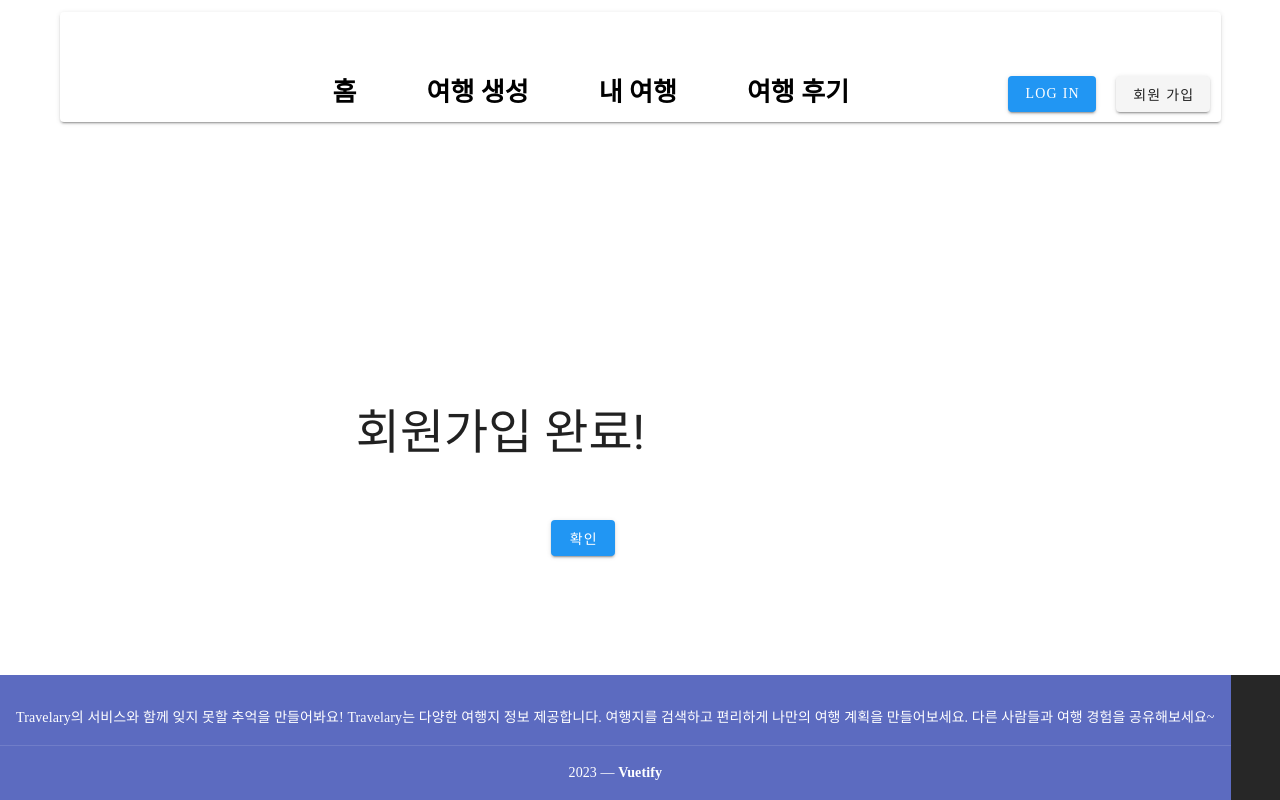
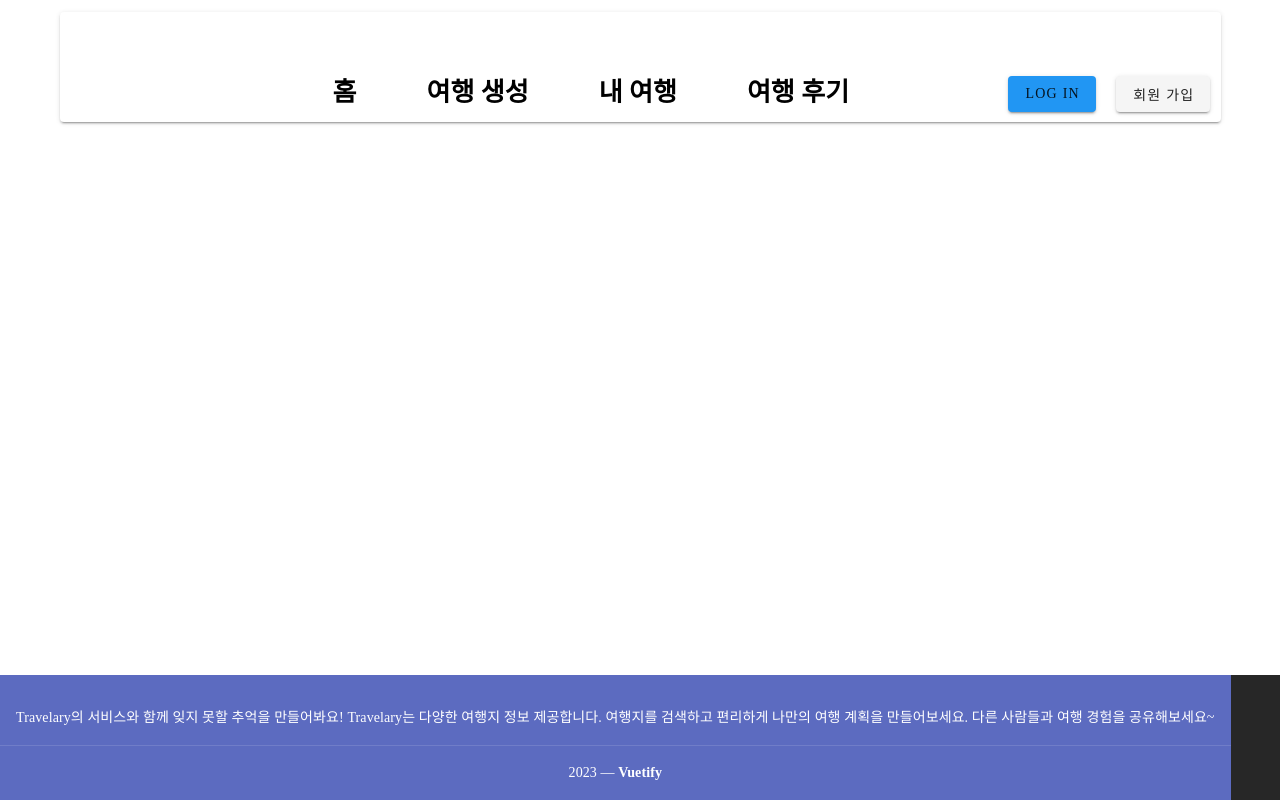
Before and after one commit to EnjoytripDS/Travelary_Frontend, a Vue app: page /users/register-check in a window 1280 px wide. Built offline with nearby package versions, Linux system fonts and the light colour scheme; a web font is replaced by a local one.

Commit message:
Fix: register check 페이지 삭제

```diff
--- a/src/components/users/UserRegisterCheck.vue
+++ /dev/null
@@ -1,41 +0,0 @@
-<template>
-    <v-container>
-        <v-row class="temp-check">
-        <v-col cols="3"/>
-        <v-col class="user-login-title-text">
-            <div
-            :class="[`text-h3`, active && `mb-0`]"
-            >
-            회원가입 완료!
-            </div>
-        </v-col>
-        </v-row>
-        <v-row class="temp-check">
-            <v-col cols="5"/>
-            <v-btn @click="toLogin" class="loginbutton" color="blue"> 확인 </v-btn>
-        </v-row>
-    </v-container>
-</template>
-
-<script>
-export default {
-    name: "UserRegisterCheck",
-    methods: {
-        toLogin() {
-            this.$router.push({ name: "login" }).catch(() => {}); // 로그인 경로로 이동
-    },
-    }
-}
-</script>
-
-<style>
-.temp-check {
-    margin-top: 250px;
-    margin-bottom: 50px;
-}
-
-.loginbutton {
-    margin-inline: 10px; /* Add margin between buttons */
-    color: white !important;
-}
-</style>
--- a/src/router/index.js
+++ b/src/router/index.js
@@ -90,12 +90,6 @@ const routes = [
         component: () => import(/* webpackChunkName: "users" */ "@/components/users/UserLogin"),
       },
       {
-        path: "register-check",
-        name: "register-check",
-        component: () => import(/* webpackChunkName: "users" */ "@/components/users/UserRegisterCheck"),
-      },
-
-      {
         path: "mypage/:id",
         name: "user-mypage",
         component: () => import(/* webpackChunkName: "mypage" */ "@/components/users/UserMyPage"),
--- a/src/store/modules/User.js
+++ b/src/store/modules/User.js
@@ -57,7 +57,8 @@ const UserStore = {
             }).then((response) => {
                 if (response.data.success == true) {
                     commit;
-                    router.push({name : "register-check"});
+                    alert("회원 가입이 완료되었습니다!! 환영합니다!!");
+                    router.push({name : "login"});
                 }
                 else {
                     if (response.data.error.code == "DUPLICATED_EMAIL")
```
